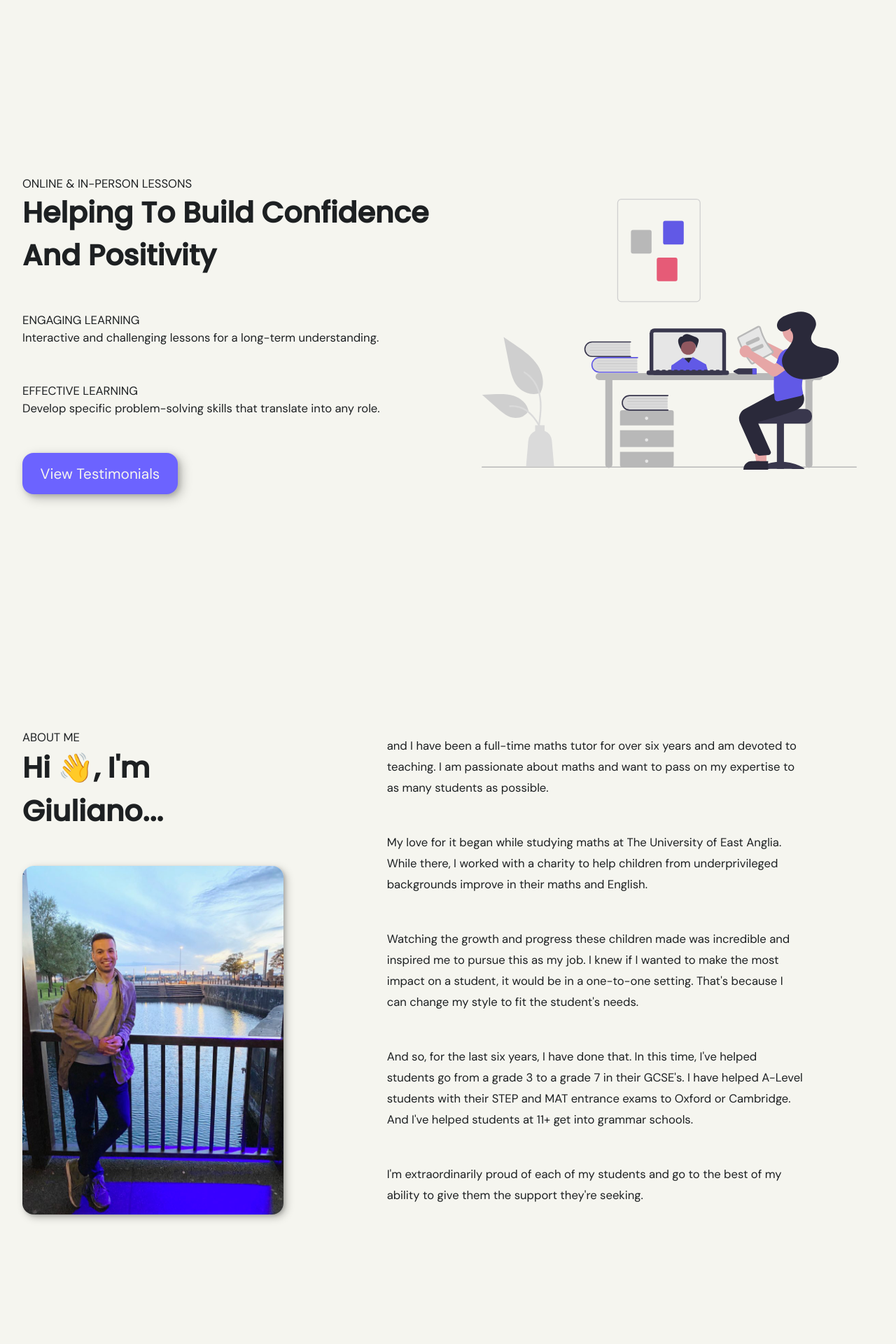
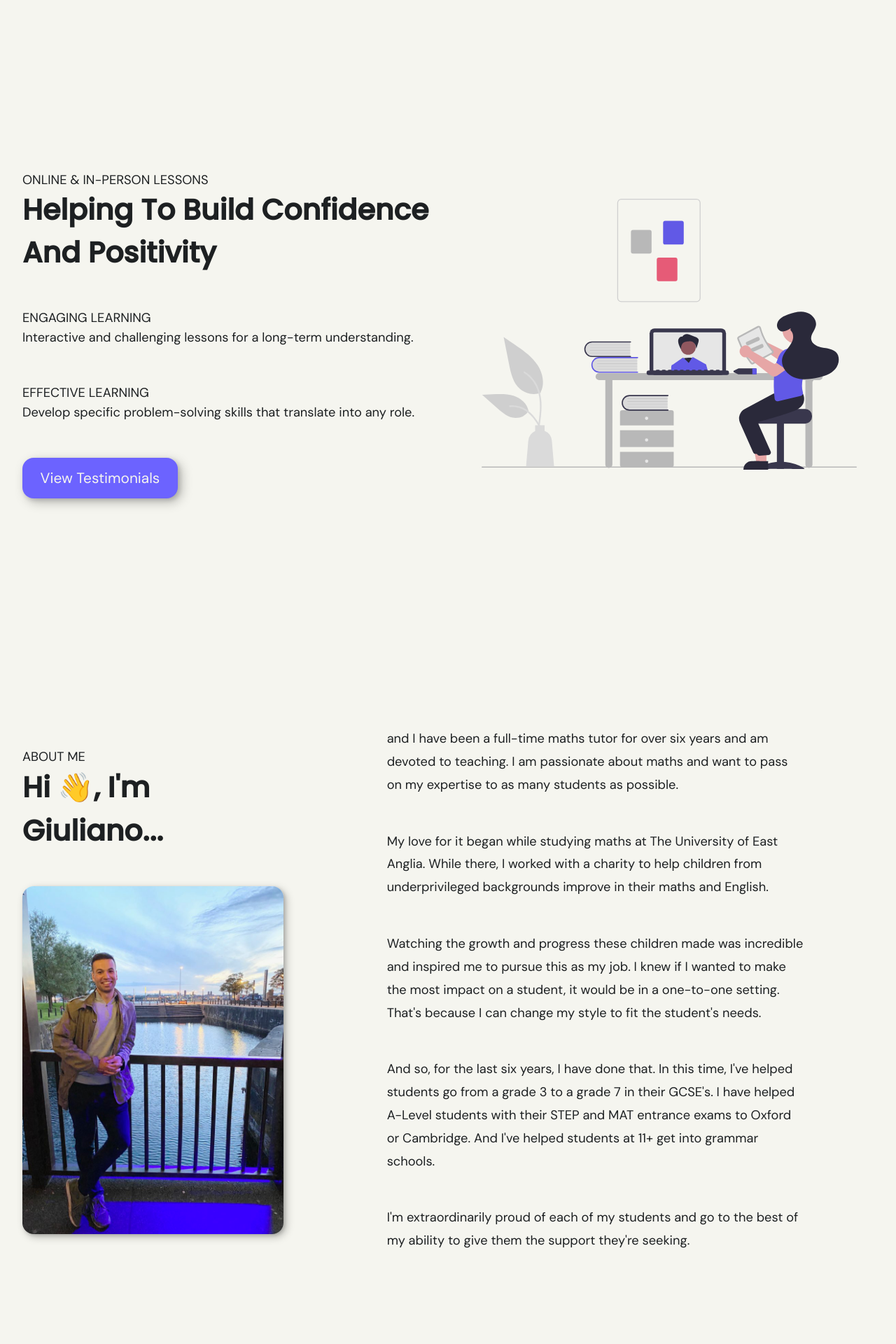
Before and after one commit to GG1982/ggmaths-site2, a Jekyll site: the page built from index.html, in a window 1280 px wide. Shown: the part 689-2609 px from the top of the page at 70% size. Built offline with Jekyll 4.4.1, drawn with Linux system fonts in a browser that asks for light colours; nearby versions of some CDN libraries.

Commit message:
increase font sizing mobile

```diff
--- a/_layouts/home.html
+++ b/_layouts/home.html
@@ -360,7 +360,7 @@ title: Private Maths Tutor
             </div>
 
             <div class="footer-whatsapp">
-                <a href="https://wa.me/447956519802?text=I'm%20interested%20in%20your%20car%20for%20sale" target="_blank" rel="noreferrer noopener">Message me on WhatsApp</a>
+                <a href="https://wa.me/447956519802?text=Hi%20Giuliano!" target="_blank" rel="noreferrer noopener">Message me on WhatsApp</a>
             </div>
 
             <div class="footer-mail">
--- a/_sass/main.scss
+++ b/_sass/main.scss
@@ -9,9 +9,9 @@ $bodyFont: 'DM Sans', sans-serif;
 $titleFont: 'Poppins', sans-serif;
 
 :root {
-  --step--2: clamp(0.98rem, 0.65rem + 0.59vw, 1.04rem);
-  --step--1: clamp(1.02rem, 0.67rem + 0.79vw, 1.30rem);
-  --step-0: clamp(1.1rem, 0.79rem + 1.06vw, 1.63rem);
+  --step--2: clamp(0.98rem, 0.82rem + 0.69vw, 1.14rem);
+  --step--1: clamp(1.02rem, 0.84rem + 0.79vw, 1.30rem);
+  --step-0: clamp(1.1rem, 0.85rem + 1.06vw, 1.63rem);
   --step-1: clamp(1.20rem, 0.92rem + 1.41vw, 2.03rem);
   --step-2: clamp(1.44rem, 1.07rem + 1.87vw, 3rem);
   --step-3: clamp(1.73rem, 1.24rem + 2.46vw, 3.17rem);
```
